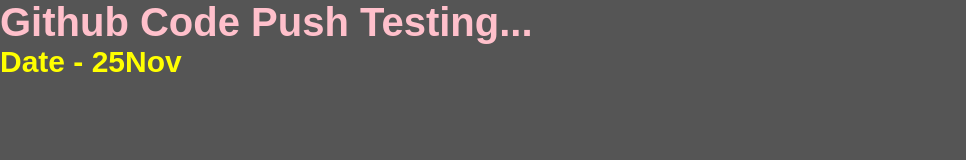
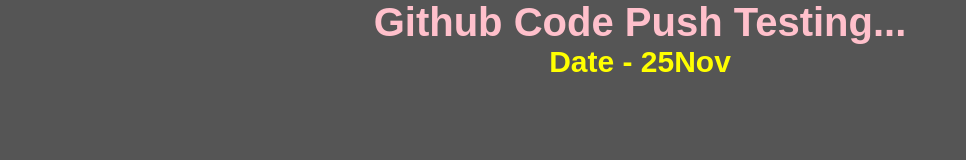
Before and after one commit to Narendra094/Github-code-push-testing, a plain HTML site: page index.html in a window 1280 px wide. Shown: the whole page, without its empty margins (0-966 px from the left). Drawn offline with Linux system fonts and the light colour scheme.

Commit message:
second changes

```diff
--- a/script.js
+++ b/script.js
@@ -0,0 +1 @@
+console.log(`This is my frist code push to github.`)
--- a/style.css
+++ b/style.css
@@ -9,6 +9,11 @@
     width: 100%;
     background-color: #555;
 }
+body {
+    display: flex;
+    align-items: center;
+    flex-direction: column;
+}
 h1 {
     font-size: 40px;
     color: pink;
```
